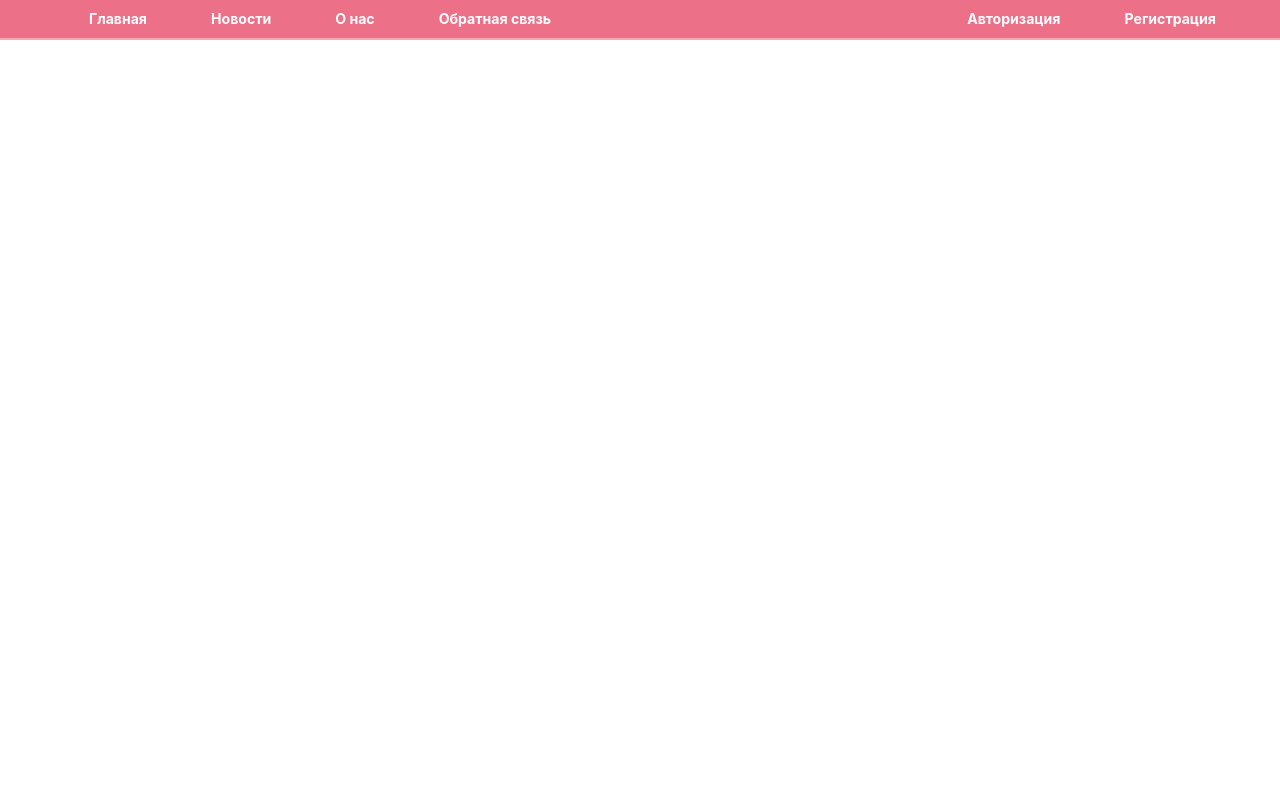
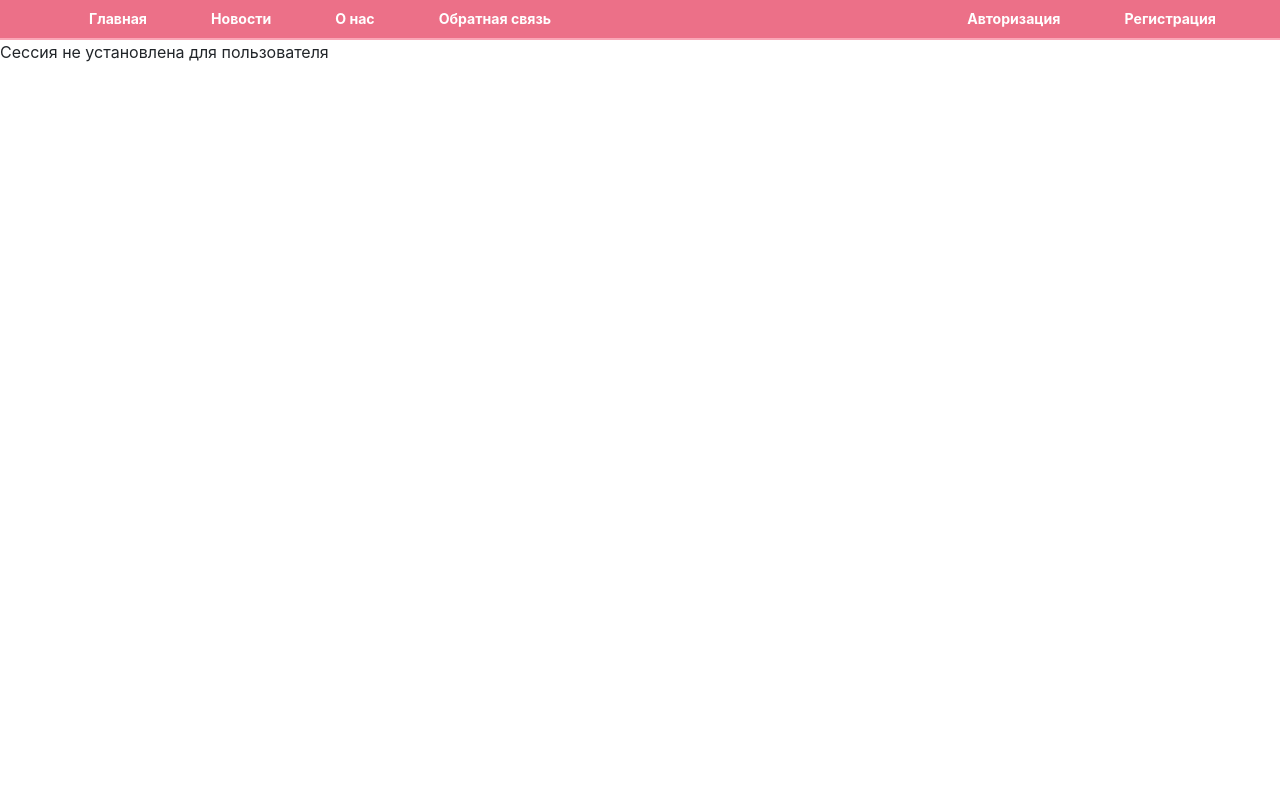
Before and after one commit to Bun6unny/Vlad, a PHP site: page /user.php in a window 1280 px wide. Run offline with PHP 8.4, Linux system fonts and the light colour scheme.

Commit message:
Update user.php

```diff
--- a/user.php
+++ b/user.php
@@ -33,3 +33,14 @@
             ?>
         </div>
     </div>
+
+    <?php
+    session_start();
+    if (isset($_SESSION['user_id'])) {
+        // Сессия установлена для пользователя
+        echo "Сессия установлена для пользователя с ID: " . $_SESSION['user_id'];
+    } else {
+        // Сессия не установлена для пользователя
+        echo "Сессия не установлена для пользователя";
+    }
+    ?>
```
